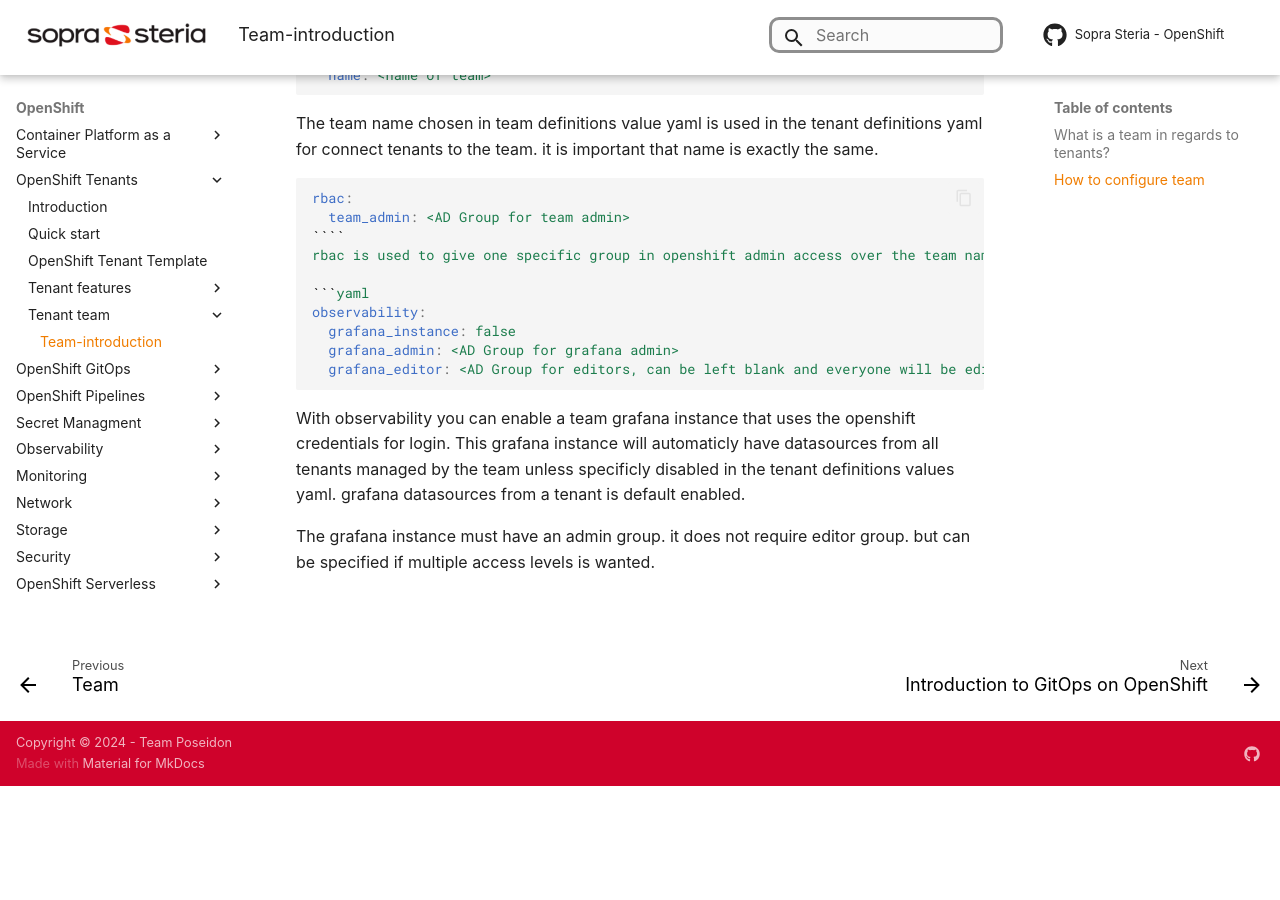
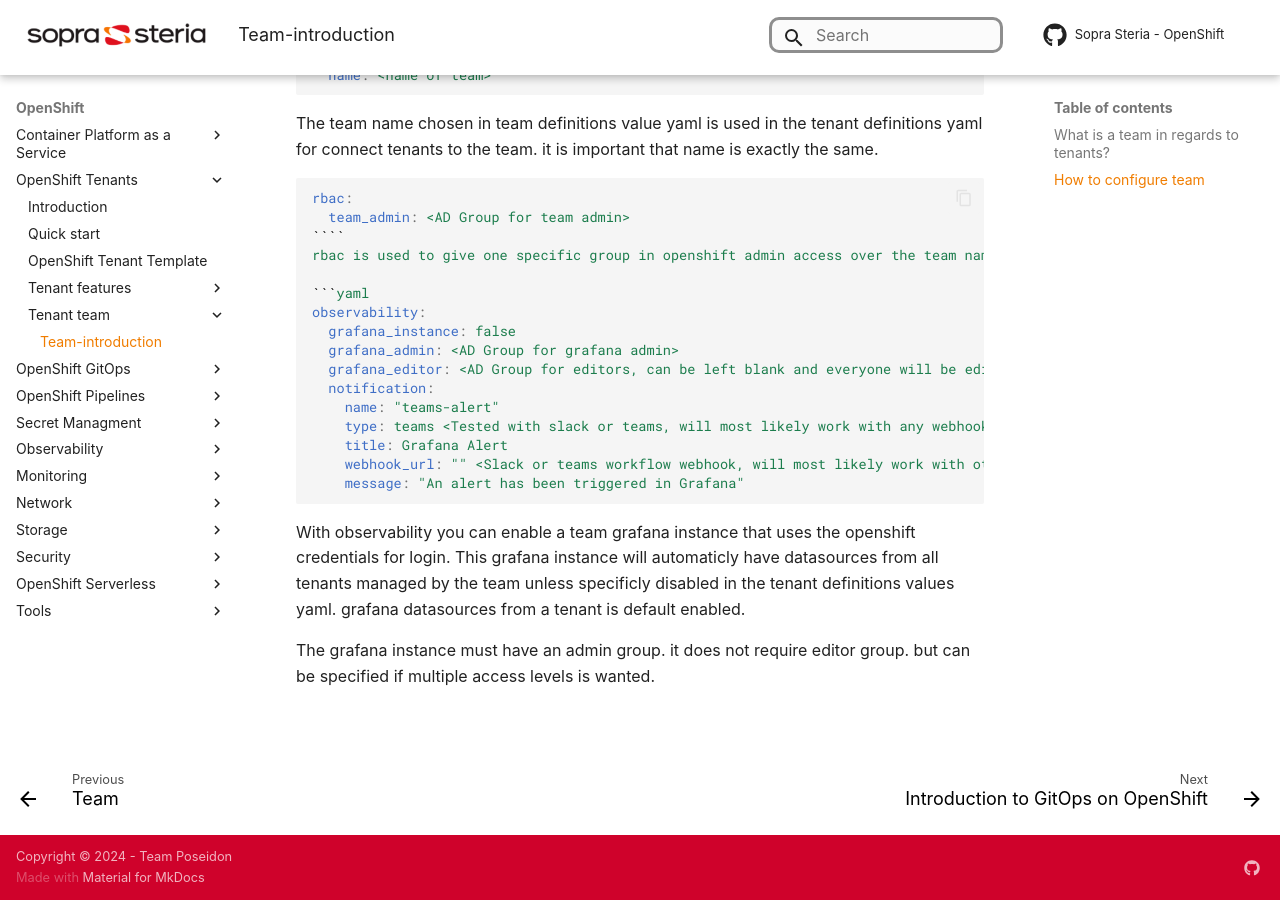
Before and after one commit to Sopra-Steria-Norge-Kubernetes/OpenShift, an MkDocs documentation site: the page built from docs/OpenShift Tenants/Tenant team/team-introduction.md, in a window 1280 px wide and 900 px high, scrolled down 862 px. Built offline with MkDocs 1.6.1 and Material for MkDocs 9.7.7, drawn with Linux system fonts in a browser that asks for light colours; some web fonts are replaced; comment, search, counter and statistics services are not loaded; before the commit the page ends 1648 px from its top, so only the background shows below that.

Commit message:
Update mkdocs for team notifications

````diff
--- a/docs/OpenShift Tenants/Tenant team/team-introduction.md
+++ b/docs/OpenShift Tenants/Tenant team/team-introduction.md
@@ -46,6 +46,12 @@
   grafana_instance: false
   grafana_admin: <AD Group for grafana admin>
   grafana_editor: <AD Group for editors, can be left blank and everyone will be editor>
+  notification:
+    name: "teams-alert"
+    type: teams <Tested with slack or teams, will most likely work with any webhook based type>
+    title: Grafana Alert
+    webhook_url: "" <Slack or teams workflow webhook, will most likely work with other webhooks aswell>
+    message: "An alert has been triggered in Grafana"
 ```
 With observability you can enable a team grafana instance that uses the openshift credentials for login. This grafana instance will automaticly have datasources from all tenants managed by the team unless specificly disabled in the tenant definitions values yaml. grafana datasources from a tenant is default enabled.
 
````
